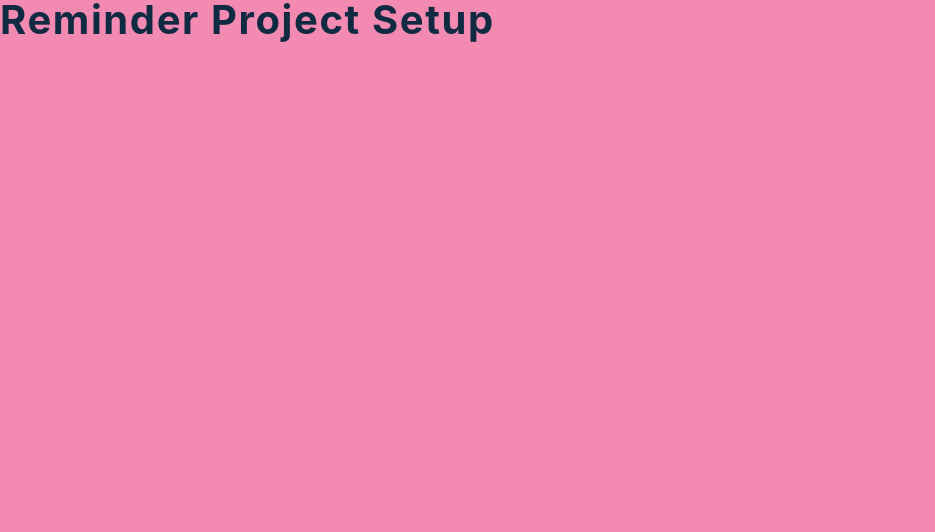
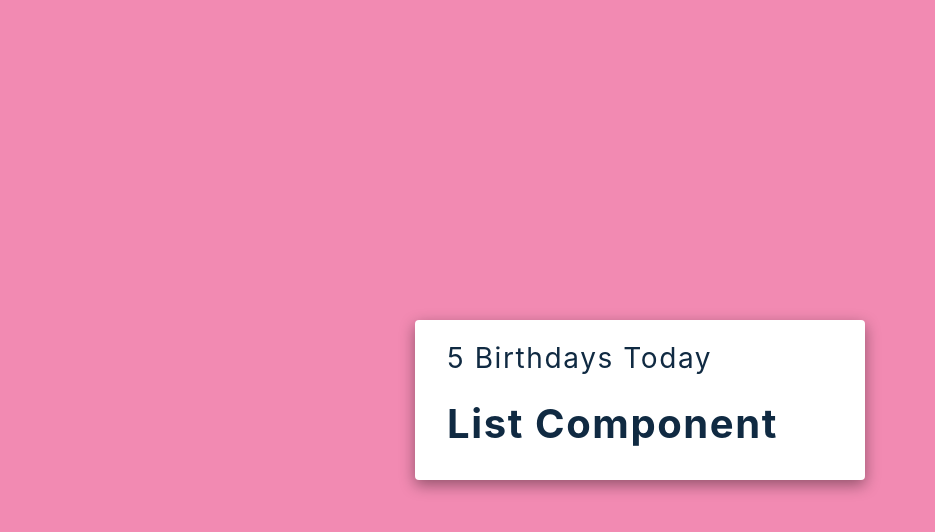
Before and after one commit to IsmailMuhammed2019/birthdayreminda, a React (Create React App) app: page / in a window 1280 px wide. Shown: the top 532 px of the page, without its empty margins (0-935 px from the left). Built offline with nearby package versions, Linux system fonts and the light colour scheme.

Commit message:
add data and number of birthdays

```diff
--- a/src/App.js
+++ b/src/App.js
@@ -2,7 +2,15 @@
 import data from './data'
 import List from './List'
 function App() {
-  return <h2>reminder project setup</h2>
+  const [people, setPeople] = useState(data)
+  return (
+  <main>
+    <section className='container'>
+      <h3>{people.length} Birthdays Today</h3>
+      <List />
+    </section>
+  </main>
+)
 }
 
 export default App
```
